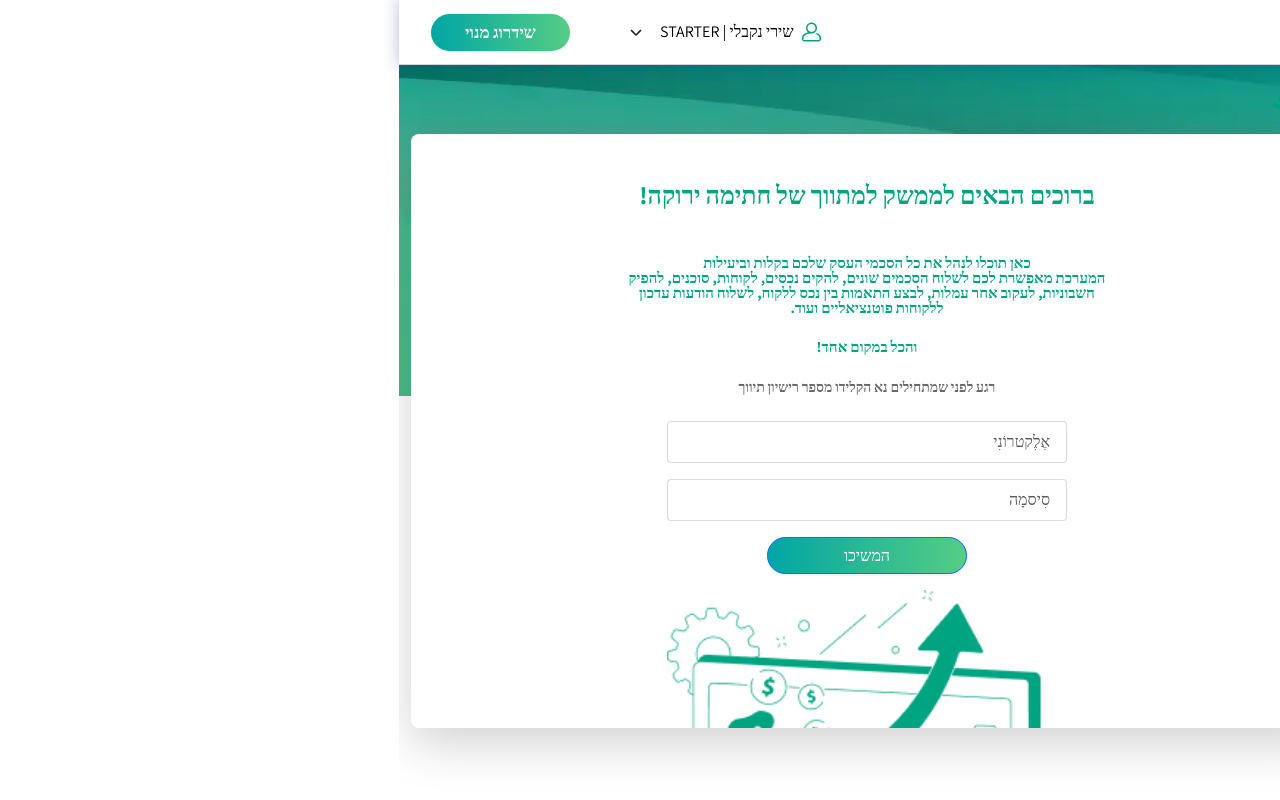
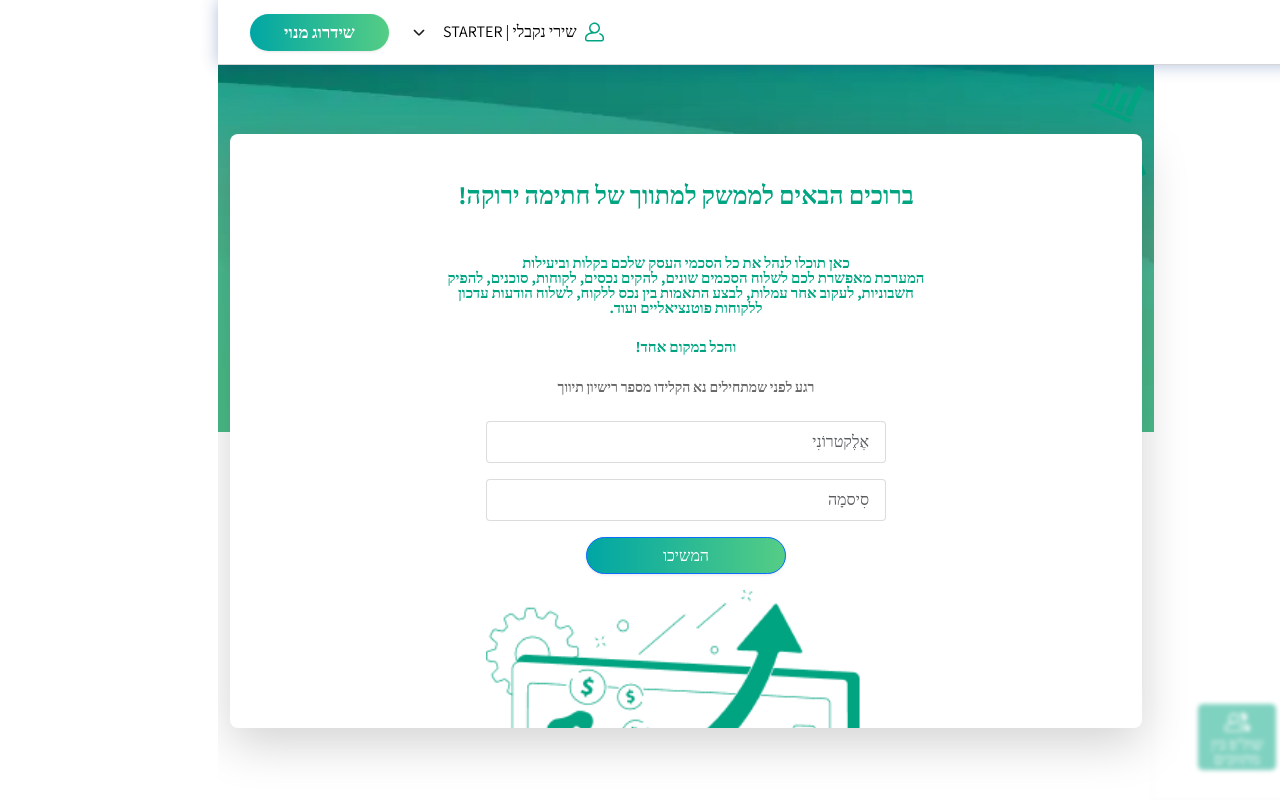
Before and after one commit to codecrafter-a/real-state-web, a React (Create React App) app: page /he/signin in a window 1280 px wide. Built offline with nearby package versions, Linux system fonts and the light colour scheme.

Commit message:
Header responsive

```diff
--- a/src/Componant/Common/Header/Header.jsx
+++ b/src/Componant/Common/Header/Header.jsx
@@ -62,7 +62,7 @@ const Header = () => {
                     </li>
                   </ul>
                 </div>}
-                bodyContent={<div className="custom-scrollbar overflow-y-auto overflow-x-hidden px-3" style={{ maxHeight: "594px" }}>
+                bodyContent={<div className="custom-scrollbar overflow-y-auto overflow-x-hidden">
                   <Sidebar isToggle={toggle} />
                 </div>}
              />
--- a/src/Componant/Common/Header/header.css
+++ b/src/Componant/Common/Header/header.css
@@ -67,7 +67,6 @@
 	align-items: center;
 	justify-content: center;
 	border-radius: 100px;
-	margin-right: 36px;
 	color: #fff;
 }
 .hdr_btn:hover{
@@ -100,7 +99,6 @@
 	color: #00a481;
 }
 .cmn_actions{
-	padding: 0 30px;
 	position: absolute;
 	left: 0;
 	bottom: 48px;
@@ -109,7 +107,7 @@
 .cmn_actions_list{
 	display: flex;
 	align-items: center;
-	justify-content: space-between;
+	gap: 25px;
 	list-style: none;
 	padding: 0 ;
 	margin: 0;
@@ -156,13 +154,6 @@
 [lang="en"]  .user_dd > a.dropdown-toggle{
 	padding: 7px 30px 7px 0px;
 }
-[lang="en"] body{
-	padding-right: 0px;
-	padding-left: 344px;
-}
-[lang="en"] .haeder_right_block{
-	left: 0;
-}
 [lang="en"] .hdr_right_menu > li > a .menu_icon{
 	margin-left: 0;
 	margin-right: 14px;
--- a/src/Componant/Common/Layout/Layout.jsx
+++ b/src/Componant/Common/Layout/Layout.jsx
@@ -1,19 +1,24 @@
 import React from 'react'
 import Header from "../Header/Header";
 import Sidebar from "../Sidebar/Sidebar";
-import { Container, Row,} from "react-bootstrap";
+import { Container, Row, Col } from "react-bootstrap";
 import bodyBg from "../../../assets/images/body_bg.webp";
 import left from "../../../assets/images/left-1.png";
 import boryGroupRight from "../../../assets/images/bory_group_right.png";
+import iconHome from '../../../assets/images/icon_home.svg';
+import userkey from '../../../assets/images/user-key.png';
+import usercontact from '../../../assets/images/user-contect.png';
+import userhouse from '../../../assets/images/user-house.png';
+import document from '../../../assets/images/menu_icon2.png';
 
 const Layout = ({ children }) => {
 
   return (
     <div className="bg-white text-black text-base">
       <Header />
-    <div className="layout_content">
+      <div className="d-flex w-100">
         <Sidebar />
-      <main className="main_content " >
+        <main className="main_content flex-grow-1 position-relative" >
           <Container fluid="sm" >
             <div className="position-absolute w-100 h-50 overflow-hidden top-0 start-0 z-0">
               <figure className="mb-0 h-100 w-100 position-relative">
@@ -27,14 +32,38 @@ const Layout = ({ children }) => {
                 </span>
               </figure>
               <div className="right-bg-icon ">
-                <img src={boryGroupRight} alt="right bg icon" className="position-fixed"/>
+                <img src={boryGroupRight} alt="right bg icon" className="position-fixed" />
               </div>
             </div>
             <Row className=" d-flex w-auto mx-auto  position-relative bg-white shadow-lg rounded-3 flex-wrap z-3">
-            {children }
+              {children}
             </Row>
           </Container>
         </main>
+      </div>
+      <div className='d-block d-lg-none'>
+        <Row className="d-flex justify-content-between text-center py-2 bg-light fixed-bottom">
+          <Col xs={2}>
+            <img src={iconHome} alt="home icon" className="text-teal" />
+            <div className="fs-6 fw-semibold">עמוד הבית</div>
+          </Col>
+          <Col xs={2}>
+            <img src={userkey} alt="home icon" className="text-teal" />
+            <div className="fs-6 fw-semibold">החתמת מתעניין</div>
+          </Col>
+          <Col xs={2}>
+            <img src={userhouse} alt="action icon " />
+            <div className="fs-6 fw-semibold">החתמת בעל נכס</div>
+          </Col>
+          <Col xs={2}>
+            <img src={usercontact} alt="action icon " />
+            <div className="fs-6 fw-semibold">שית"פ בין מתווכים</div>
+          </Col>
+          <Col xs={2}>
+            <img src={document} alt="action icon " />
+            <div className="fs-6 fw-semibold">כל ההסכמים</div>
+          </Col>
+        </Row>
       </div>
     </div>
   )
--- a/src/Componant/Common/OffCanvas/OffCanvas.jsx
+++ b/src/Componant/Common/OffCanvas/OffCanvas.jsx
@@ -17,8 +17,8 @@ const OffCanvas = ({buttonVariant = 'primary' , buttonText, placement, title, bo
         {buttonText}
       </Button>
 
-      <Offcanvas show={show} onHide={handleClose} style={{width: '345px'}} placement={placement} className='bg-white '>
-        <Offcanvas.Header closeButton >
+      <Offcanvas show={show} onHide={handleClose} style={{width: '345px'}} placement={placement} className='bg-white'>
+        <Offcanvas.Header closeButton className='justify-content-between'>
         {titleContent ? titleContent : <Offcanvas.Title>{title}</Offcanvas.Title>}
         </Offcanvas.Header>
         <Offcanvas.Body className=''>
--- a/src/Componant/Common/Sidebar/Sidebar.css
+++ b/src/Componant/Common/Sidebar/Sidebar.css
@@ -1,20 +1,15 @@
 .haeder_right_block{
-	position: fixed;
+	position: sticky;
 	top: 64px;
-	right: 0;
 	width: 344px;
-	height: 100vh;
 	height: calc(100vh - 64px);
-	border-left: 1px solid #3838381A;
 	box-shadow: 0px 1px 3px 0px #3838381A;
-	z-index: 99;
-	padding: 26px 0 48px;
 	background: #fff;
 	transition: 0.3s;
 }
 .haeder_right{
 	height: 80vh;
-	height: calc(100vh - 260px);
+	height: calc(100vh - 226px);
 }
 
 .user_dd > a.dropdown-toggle img{
@@ -30,7 +25,7 @@
 	margin: 0;
 }
 .hdr_right_menu > li + li{
-	margin-top: 24px;
+	margin-top: 8px;
 }
 .hdr_right_menu > li > a{
 	font-family: "Assistant", serif;
@@ -39,10 +34,11 @@
     line-height: 27px;
     display: flex;
     align-items: center;
-	padding: 0 30px;
+    margin: 0 30px;
     text-decoration: none;
     color: #000000;
     transition: all .2s linear;
+    padding: 10px;
 }
 .hdr_right_menu > li > a .menu_icon{
 	width: 26px;
@@ -55,9 +51,7 @@
 	color: #00a481;
 }
 .cmn_actions{
-	padding: 0 30px;
 	position: relative;
-	top: 50px;
 	/* left: 0;
 	bottom: 48px; */
 	width: 100%;
@@ -65,14 +59,14 @@
 .cmn_actions_list{
 	display: flex;
 	align-items: center;
-	justify-content: space-between;
+	gap: 25px;
 	list-style: none;
 	padding: 0 ;
 	margin: 0;
 }
 .cmn_actions_list li a{
 	width: 78px;
-	height: 77px;
+	padding: 4px;
 	box-shadow: 0px 1px 3px 0px #3838381A;
 	background: #00A481;
 	border-radius: 5px;
@@ -103,38 +97,6 @@
 .mCSB_scrollTools .mCSB_dragger .mCSB_dragger_bar{
 	width: 13px;
 	background: #C5C5C5 !important;
-}
-@media (max-height:940px){
-	.haeder_right_block{
-		padding-bottom: 15px;
-	}
-	.cmn_actions{
-		bottom: 15px;
-	}
-	.haeder_right {
-	    height: calc(100vh - 160px);
-	    /* overflow: auto; */
-	}
-}
-
-@media (max-width: 768px) {
-	[lang="en"] body{
-		padding-right: 0px;
-		padding-left: 0px;
-	}
-	.haeder_right {
-		overflow: auto !important;
-	}
-	.haeder_right_block{
-		height: 100vh - 48px !important;
-
-	}
-  }
-
-@media (max-width: 448px) {
-	.haeder_right_block{
-		width: 250px;
-	}
 }
 
 [lang="en"] .hdr_btn > a{
--- a/src/Componant/Common/Sidebar/Sidebar.jsx
+++ b/src/Componant/Common/Sidebar/Sidebar.jsx
@@ -1,4 +1,4 @@
-import React, {useState, useEffect} from 'react'
+import React, { useState, useEffect } from 'react'
 import { useTranslation } from 'react-i18next';
 import iconHome from '../../../assets/images/icon_home.svg';
 import iconPaper from '../../../assets/images/icon_paper.svg';
@@ -18,10 +18,9 @@ import userIcon from '../../../assets/images/user_icon.svg';
 import userkey from '../../../assets/images/user-key.png';
 import usercontact from '../../../assets/images/user-contect.png';
 import userhouse from '../../../assets/images/user-house.png';
-import document from '../../../assets/images/menu_icon2.png';
 import "../Sidebar/Sidebar.css";
-import { Button, Card, Row, Col } from 'react-bootstrap';
-import { useNavigate } from 'react-router-dom';
+import { Button, Card } from 'react-bootstrap';
+import { useLocation, useNavigate } from 'react-router-dom';
 import { Link } from 'react-router-dom';
 const Sidebar = ({isToggle}) => {
   console.log(isToggle, "toggletoggle");
@@ -29,7 +28,7 @@ const Sidebar = ({isToggle}) => {
 
   const { i18n, t } = useTranslation();
   const navigate = useNavigate();
-
+  const location = useLocation();
 
   const [isOpen, setIsOpen] = useState(false);
   useEffect(() => {
@@ -71,8 +70,8 @@ const Sidebar = ({isToggle}) => {
 
   return (
     <>
-    <section className={`haeder_right_block w-344  mt-5 mt-md-0 ${!isToggle ? 'd-none d-md-block ' : ''}  ${isAuthenticated ? "active" : "disabled"}`}>
-      <div className="haeder_right mCustomScrollbar">
+      <section className={`haeder_right_block w-344 d-flex flex-column justify-content-between ${!isToggle ? 'd-none d-lg-flex ' : ''}  ${isAuthenticated ? "active" : "disabled"}`}>
+        <div className="haeder_right pt-md-4 overflow-auto custom-scrollbar">
           <ul className="hdr_right_menu">
             {[{ icon: iconHome, text: t("sitem1") , to: `/${i18n.language}/home`},
               { icon: iconPaper, text: t("sitem2"), to: `/${i18n.language}/agreements`},
@@ -86,9 +85,9 @@ const Sidebar = ({isToggle}) => {
               { icon: menuIcon7, text: t("sitem10"), to: `/${i18n.language}/setting`},
             { icon: lock, text: t("sitem11"), to: `/${i18n.language}/personal-area` },
             { icon: doorOpen, text: t("sitem12") }].map((item, index) => (
-                <li key={index}>
+              <li key={index} >
                 {item.to ? (
-                    <Link to={item.to}>
+                    <Link to={item.to} className={location.pathname === item.to ? 'active-sidebar-tab' : ''}>
                       <span className="menu_icon">
                         <img src={item.icon} alt="icon" />
                       </span>
@@ -104,9 +103,11 @@ const Sidebar = ({isToggle}) => {
                   ) : null}
               </li>
             ))}
-              <li>
+          </ul>
+        </div>
+        <div >
           {!isOpen ? (<>
-                      <div className="cmn_actions">
+            <div className="cmn_actions px-3 w-100 bg-white">
               <h4> {t("action")}</h4>
               <ul className="cmn_actions_list d-none d-md-flex ">
                 {[{ icon: actionIcon1, text: t("action1") },
@@ -124,6 +125,7 @@ const Sidebar = ({isToggle}) => {
               </ul>
             </div>
           </>) : (<>
+          <div className='pt-md-0 pt-5'>
             <div className='cmn_actions'>
               <h4 className=' text-success fw-bold'>Actions</h4>
               <ul className='cmn_actions_list d-block'>
@@ -142,7 +144,7 @@ const Sidebar = ({isToggle}) => {
               </ul>
               <div className="d-flex justify-content-center align-items-center my-3">
                 <Card className="custom-card text-center bg-success bg-opacity-10" >
-                        <Card.Body>
+                  <Card.Body className='!p-0'>
                     <Card.Title className="custom-title">
                       רוצים לנהל הכל במקום אחד?
                     </Card.Title>
@@ -154,35 +156,10 @@ const Sidebar = ({isToggle}) => {
                 </Card>
               </div>
             </div>
+            </div>
           </>)}
-              </li>
-          </ul>
         </div>
       </section>
-    <div className='d-block d-md-none'>
-      <Row className="d-flex justify-content-between px-4 text-center py-2 bg-light fixed-bottom">
-        <Col xs={2} className="d-flex flex-column align-items-center">
-          <img src={iconHome} alt="home icon" className="mb-1" />
-          <div className="fs-6 fw-semibold">{t('mobile_home')}</div>
-        </Col>
-        <Col xs={2} className="d-flex flex-column align-items-center">
-          <img src={userkey} alt="home icon" className="mb-1" />
-          <div className="fs-6 fw-semibold">{t('mobile_interested')}</div>
-        </Col>
-        <Col xs={2} className="d-flex flex-column align-items-center">
-          <img src={userhouse} alt="action icon" className="mb-1" />
-          <div className="fs-6 fw-semibold">{t('mobile_owner')}</div>
-        </Col>
-        <Col xs={2} className="d-flex flex-column align-items-center">
-          <img src={usercontact} alt="action icon" className="mb-1" />
-          <div className="fs-6 fw-semibold">{t('mobile_collaboration')}</div>
-        </Col>
-        <Col xs={2} className="d-flex flex-column align-items-center">
-          <img src={document} alt="action icon" className="mb-1" />
-          <div className="fs-6 fw-semibold">{t('mobile_agreements')}</div>
-        </Col>
-      </Row>
-    </div>
     </>
   )
 }
--- a/src/Pages/Home/Home.jsx
+++ b/src/Pages/Home/Home.jsx
@@ -15,7 +15,7 @@ const Home = () => {
   const [isOpen, setIsOpen] = useState(false);
   const { t } = useTranslation();
   const fontSize = i18n.language === "he" ? "15px" : "14px";
-  const maxHeight = window.innerWidth > 768 ? "594px" : "72vh";
+  const maxHeight = window.innerWidth > 768 ? "700px" : "72vh";
 
   const dataList = [
     { amount: "₪10,000", text: "home_accro_in1", icon: indication },
--- a/src/Pages/Signin/Signin.css
+++ b/src/Pages/Signin/Signin.css
@@ -27,7 +27,6 @@ img{ max-width: 100%; width: auto; height: auto;};
 	align-items: center;
 	justify-content: center;
 	border-radius: 100px;
-	margin-right: 36px;
 	color: #fff;
 }
 .hdr_btn:hover{background: linear-gradient(90deg, #55CD85 0%, #00A6A4 100%);}
--- a/src/index.css
+++ b/src/index.css
@@ -17,7 +17,6 @@ body{
 	line-height: 24px;
 	font-weight: 400;
 	padding-top: 64px;
-	padding-right: 344px;
 	font-family: "Assistant", serif;
 }
 
@@ -124,3 +123,12 @@ a, a:hover{
 	margin-right: 36px;
     transition: all 0.3s ease-in-out;
 }
+
+.active-sidebar-tab {
+	background-color: #FAFAFA;
+	border-radius: 8px;
+}
+
+.offcanvas-header .btn-close {
+	margin-left: 0 !important;
+}
```
Lines whose indentation alone changed are shown as unchanged.
